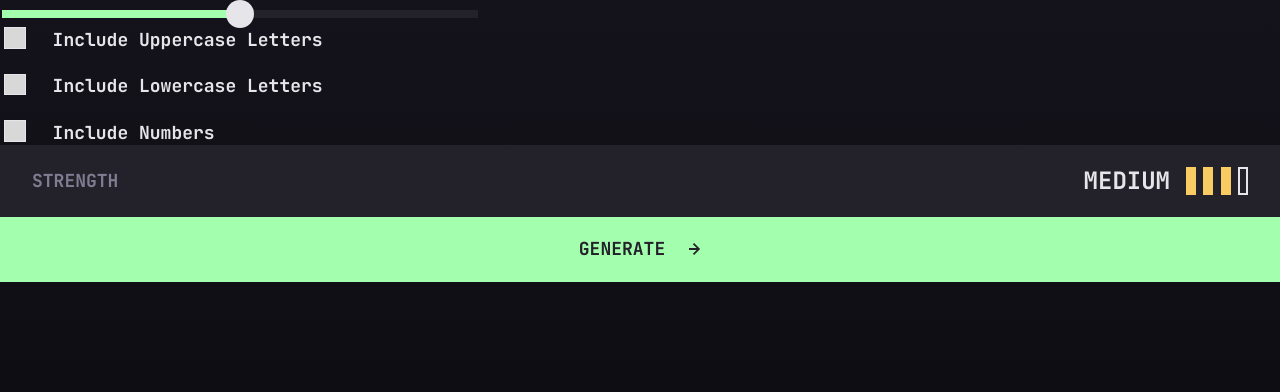
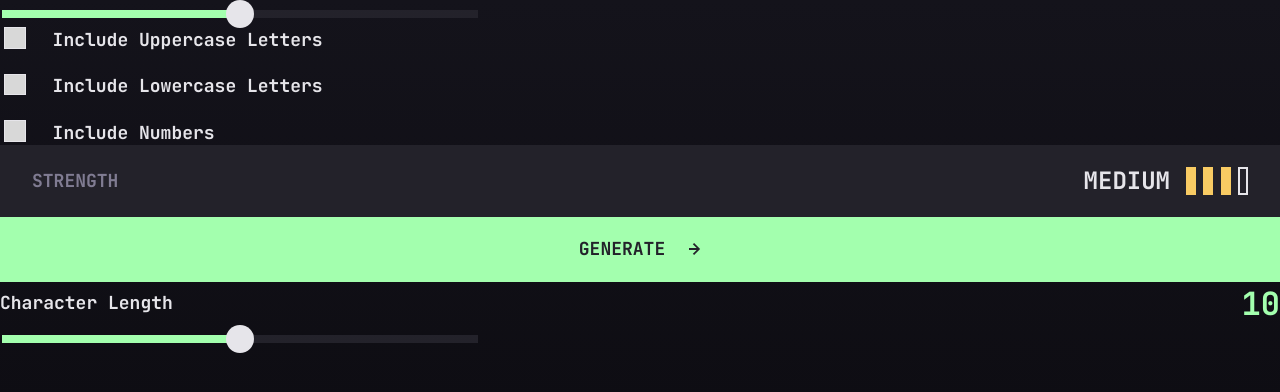
Before and after one commit to ssejjemba/password-generator, a React (Vite) app: page / in a window 1280 px wide. Shown: the top 392 px of the page. Built offline with nearby package versions, Linux system fonts and the light colour scheme.

Commit message:
Add a counter component

```diff
--- a/src/App.tsx
+++ b/src/App.tsx
@@ -1,11 +1,14 @@
+import { useState } from "react";
 import StrengthBanner from "./components/banner/strength/Strength";
 import BarList from "./components/barlist/BarList";
 import Button from "./components/button/Button";
 import { CheckBoxGroup } from "./components/checkboxgroup/CheckBoxGroup";
+import Counter from "./components/counter/Counter";
 import { Slider } from "./components/slider/Slider";
 import { STRENGTHS } from "./constants/enums";
 
 function App() {
+  const [count, setCount] = useState(10);
   return (
     <div>
       <Slider onChange={() => {}} />
@@ -20,6 +23,7 @@ function App() {
       />
       <StrengthBanner currentStrength={STRENGTHS.MEDIUM} />
       <Button />
+      <Counter count={count} setCount={setCount} defaultCount={10} />
     </div>
   );
 }
--- /dev/null
+++ b/src/components/counter/Counter.module.css
@@ -0,0 +1,16 @@
+.display {
+  display: flex;
+  width: 100%;
+  height: 43px;
+  flex-direction: row;
+  justify-content: space-between;
+  align-items: center;
+}
+
+.key {
+  color: var(--almost-white);
+}
+
+.value {
+  color: var(--neon-green);
+}
--- /dev/null
+++ b/src/components/counter/Counter.tsx
@@ -0,0 +1,33 @@
+import React from "react";
+import { Slider } from "../slider/Slider";
+
+import classes from "./Counter.module.css";
+
+type CouterProps = {
+  count: number;
+  setCount: (val: number) => void;
+  defaultCount: number;
+};
+
+export default function Counter(props: CouterProps) {
+  return (
+    <div className={classes["container"]}>
+      <div className={classes["display"]}>
+        <span className={classes["key"]}>Character Length</span>
+        <span className={`${classes["value"]} main_heading`}>
+          {props.count}
+        </span>
+      </div>
+      <Slider
+        min={0}
+        max={20}
+        step={1}
+        defaultValue={props.defaultCount}
+        onChange={(e) => {
+          const target = e.target as HTMLInputElement;
+          props.setCount(+target.value);
+        }}
+      />
+    </div>
+  );
+}
--- a/src/components/slider/Slider.tsx
+++ b/src/components/slider/Slider.tsx
@@ -5,6 +5,10 @@ import classes from "./Slider.module.css";
 
 type SliderProps = {
   onChange: (event: ChangeEvent) => void;
+  min?: number;
+  max?: number;
+  step?: number;
+  defaultValue?: number;
 };
 
 export function Slider(props: SliderProps) {
@@ -15,10 +19,10 @@ export function Slider(props: SliderProps) {
       className={classes["progress__input"]}
       ref={ref}
       type="range"
-      min={0}
-      max={10}
-      step={1}
-      defaultValue={5}
+      min={props.min ? props.min : 0}
+      max={props.max || 10}
+      step={props.step || 1}
+      defaultValue={props.defaultValue || 5}
       onChange={props.onChange}
     />
   );
```
